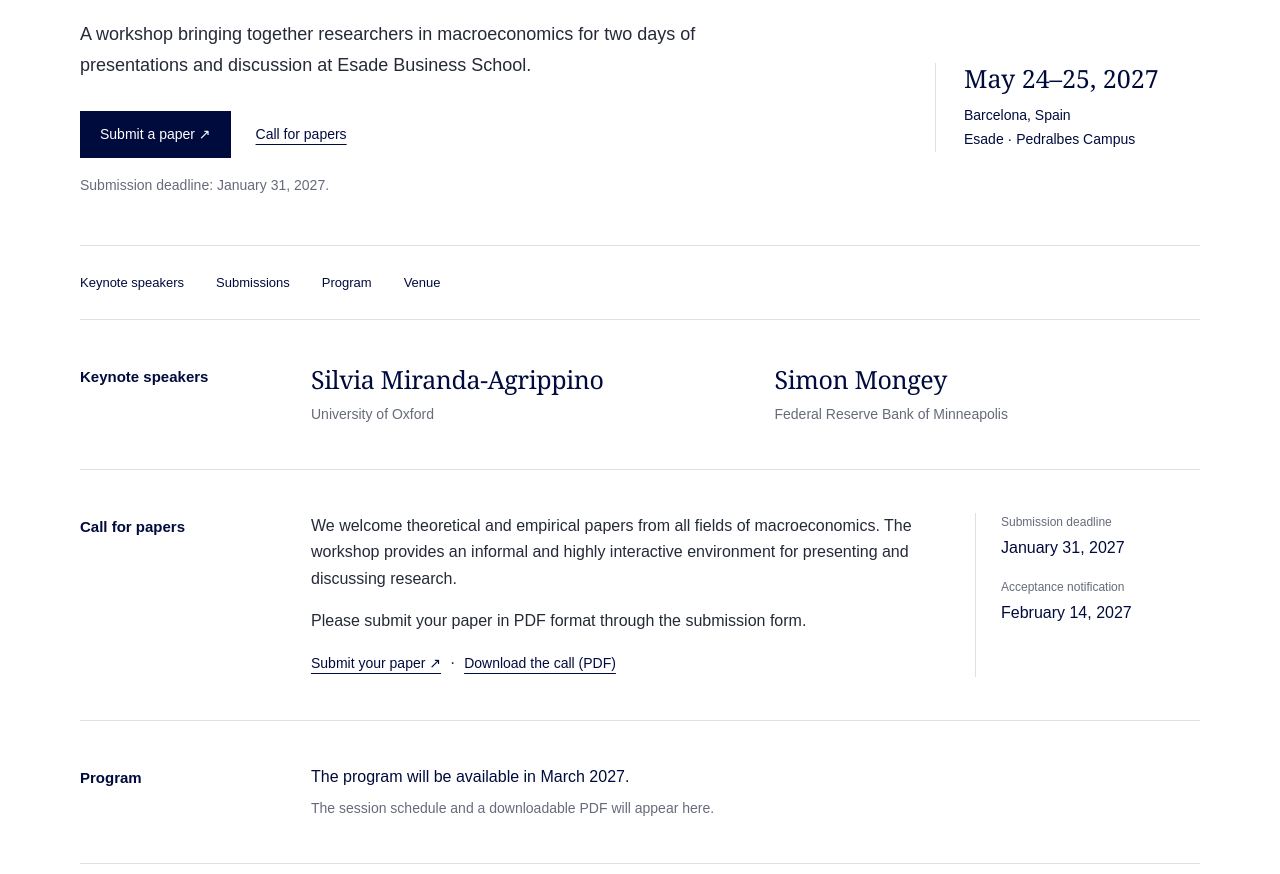
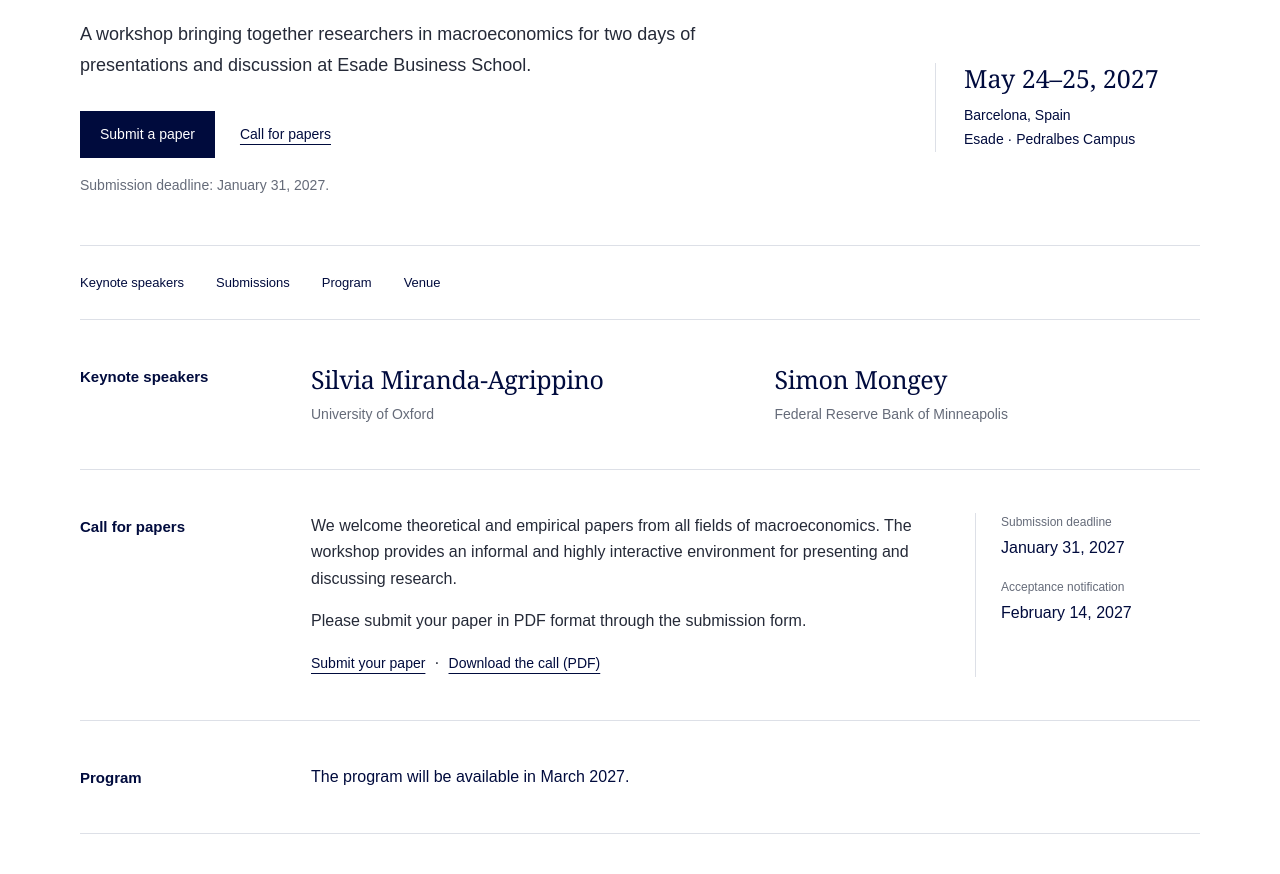
Before and after one commit to IlMenga/esade-macro-meetings, a plain HTML site: page index.html in a window 1280 px wide. Shown: the part 288-1162 px from the top of the page. Drawn offline with Linux system fonts and the light colour scheme.

Commit message:
Simplify submission links and remove placeholder details

```diff
--- a/index.html
+++ b/index.html
@@ -52,7 +52,6 @@
     .program-note { margin:0; }
     .program-note strong { font-weight:500; color:var(--navy); }
     .secondary { color:var(--muted); font-size:14px; }
-    .program-detail { margin:7px 0 0; }
     .venue-grid { display:grid; grid-template-columns:1fr 1fr; gap:38px; }
     .venue-grid p { margin-bottom:10px; }
     .committee { margin-bottom:10px; line-height:1.9; }
@@ -143,7 +142,7 @@
         <div>
           <p class="lead">A workshop bringing together researchers in macroeconomics for two days of presentations and discussion at Esade Business School.</p>
           <div class="actions">
-            <a class="button" href="https://form.jotform.com/262852008329054" target="_blank" rel="noopener">Submit a paper <span aria-hidden="true">↗</span></a>
+            <a class="button" href="https://form.jotform.com/262852008329054" target="_blank" rel="noopener">Submit a paper</a>
             <a href="assets/call-for-papers-2027.pdf" target="_blank" rel="noopener">Call for papers <span class="secondary">(PDF)</span></a>
           </div>
         </div>
@@ -163,17 +162,17 @@
     <section class="content-section" id="submissions">
       <h2>Call for papers</h2>
       <div class="call-grid">
-        <div><p>We welcome theoretical and empirical papers from all fields of macroeconomics. The workshop provides an informal and highly interactive environment for presenting and discussing research.</p><p>Please submit your paper in PDF format through the submission form.</p><a class="small-link" href="https://form.jotform.com/262852008329054" target="_blank" rel="noopener">Submit your paper ↗</a> &nbsp;·&nbsp; <a class="small-link" href="assets/call-for-papers-2027.pdf" target="_blank" rel="noopener">Download the call (PDF)</a></div>
+        <div><p>We welcome theoretical and empirical papers from all fields of macroeconomics. The workshop provides an informal and highly interactive environment for presenting and discussing research.</p><p>Please submit your paper in PDF format through the submission form.</p><a class="small-link" href="https://form.jotform.com/262852008329054" target="_blank" rel="noopener">Submit your paper</a> &nbsp;·&nbsp; <a class="small-link" href="assets/call-for-papers-2027.pdf" target="_blank" rel="noopener">Download the call (PDF)</a></div>
         <dl class="dates"><dt>Submission deadline</dt><dd>January 31, 2027</dd><dt>Acceptance notification</dt><dd>February 14, 2027</dd></dl>
       </div>
     </section>
     <section class="content-section" id="program">
       <h2>Program</h2>
-      <div><p class="program-note"><strong>The program will be available in March 2027.</strong></p><p class="secondary program-detail">The session schedule and a downloadable PDF will appear here.</p></div>
+      <div><p class="program-note"><strong>The program will be available in March 2027.</strong></p></div>
     </section>
     <section class="content-section" id="venue">
       <h2>Venue</h2>
-      <div class="venue-grid"><div><p>Esade Business School<br>Pedralbes Campus · Barcelona</p><p class="secondary">Room details and travel directions will be added closer to the workshop.</p></div><div><p class="secondary">The workshop will be held in person on May 24 and 25, 2027.</p></div></div>
+      <div class="venue-grid"><div><p>Esade Business School<br>Pedralbes Campus · Barcelona</p></div><div><p class="secondary">The workshop will be held in person on May 24 and 25, 2027.</p></div></div>
     </section>
     <section class="content-section" id="contact">
       <h2>Organisers &amp; contact</h2>
@@ -198,7 +197,7 @@
     const actions=document.querySelector('.actions'), nav=document.querySelector('.header-inner nav');
     const A=(path,label,cls='')=>'<a class="'+cls+'" href="#'+path+'">'+label+'</a>';
     const pdf='<a href="assets/call-for-papers-2027.pdf" target="_blank" rel="noopener">Call for papers (PDF)</a>';
-    const submit='<a class="button" href="https://form.jotform.com/262852008329054" target="_blank" rel="noopener">Submit a paper ↗</a>';
+    const submit='<a class="button" href="https://form.jotform.com/262852008329054" target="_blank" rel="noopener">Submit a paper</a>';
     const notice={open:'Submission deadline: January 31, 2027.',closed:'Submissions are closed. Acceptance notification: February 14, 2027. The program will be available later in March.',program:'Workshop program · May 24–25, 2027',attending:'Attending in Barcelona · May 24–25, 2027',past:'This edition took place on May 24–25, 2027.'};
     actions.innerHTML=({open:submit+A('submissions','Call for papers'),closed:A('keynotes','Meet the keynote speakers')+A('venue','Venue'),program:A('program','View the program →','button')+A('venue','Venue'),attending:A('program','View the program →','button')+A('venue','Plan your visit →'),past:A('record','Explore the 2027 edition →','button')+A('archive','Previous editions')})[stage];
     actions.insertAdjacentHTML('afterend','<p class="stage-note">'+notice[stage]+'</p>');
```
